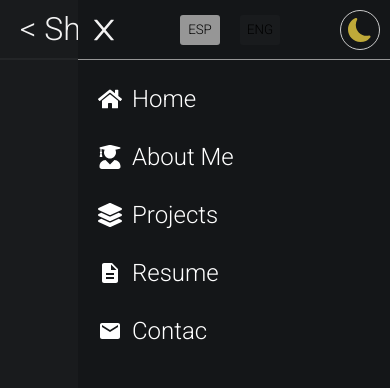
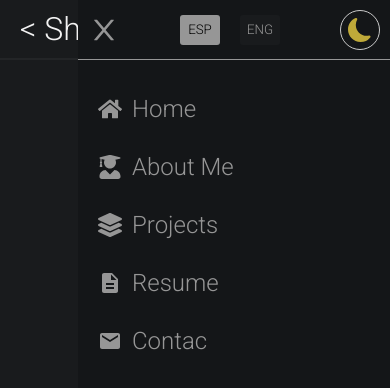
Before and after one commit to lauty-shock/Portfolio-V2, a React (Vite) app: page /about in a window 390 px wide. Both pictures are taken after a click on the button 352 px from the left and 29 px from the top of the page. Shown: the top 388 px of the page. Built offline with nearby package versions, Linux system fonts and the light colour scheme.

Commit message:
mode light responsive

```diff
--- a/src/components/Burger/Burger.jsx
+++ b/src/components/Burger/Burger.jsx
@@ -56,7 +56,11 @@ export default function Burger() {
         </button>
       </div>
       {collapsed ? (
-        <div className={css.showMenu}>
+        <div
+          className={
+            mode === "dark" ? `${css.showMenuDark}` : `${css.showMenuLight}`
+          }
+        >
           <div className={css.menuHeader}>
             <button onClick={(e) => setCollapsed(!collapsed)} className={css.X}>
               <span>
@@ -67,11 +71,23 @@ export default function Burger() {
             <section className={css.lenguage}>
               {lenguage === "ESP" ? (
                 <>
-                  <button className={css.btnLenguageActive}>ESP</button>
+                  <button
+                    className={
+                      mode === "dark"
+                        ? `${css.btnLenguageActiveDark}`
+                        : `${css.btnLenguageActiveLight}`
+                    }
+                  >
+                    ESP
+                  </button>
                   <button
                     onClick={(e) => btnLenguage(e)}
                     value="ENG"
-                    className={css.btnLenguage}
+                    className={
+                      mode === "dark"
+                        ? `${css.btnLenguageDark}`
+                        : `${css.btnLenguageLight}`
+                    }
                   >
                     ENG
                   </button>
@@ -81,11 +97,23 @@ export default function Burger() {
                   <button
                     onClick={(e) => btnLenguage(e)}
                     value="ESP"
-                    className={css.btnLenguage}
+                    className={
+                      mode === "dark"
+                        ? `${css.btnLenguageDark}`
+                        : `${css.btnLenguageLight}`
+                    }
                   >
                     ESP
                   </button>
-                  <button className={css.btnLenguageActive}>ENG</button>
+                  <button
+                    className={
+                      mode === "dark"
+                        ? `${css.btnLenguageActiveDark}`
+                        : `${css.btnLenguageActiveLight}`
+                    }
+                  >
+                    ENG
+                  </button>
                 </>
               )}
             </section>
@@ -103,33 +131,53 @@ export default function Burger() {
           <div className={css.menuNavbar}>
             <Link
               to="/"
-              className={css.seccion}
+              className={
+                mode === "dark"
+                  ? `${css.seccionDark}`
+                  : `${css.seccionLight}`
+              }
               onClick={(e) => setCollapsed(!collapsed)}
             >
               <FaHome /> Home
             </Link>
             <Link
               to="/about"
-              className={css.seccion}
+              className={
+                mode === "dark"
+                  ? `${css.seccionDark}`
+                  : `${css.seccionLight}`
+              }
               onClick={(e) => setCollapsed(!collapsed)}
             >
               <FaUserGraduate /> About Me
             </Link>
             <Link
               to="/projects"
-              className={css.seccion}
+              className={
+                mode === "dark"
+                  ? `${css.seccionDark}`
+                  : `${css.seccionLight}`
+              }
               onClick={(e) => setCollapsed(!collapsed)}
             >
               <FaLayerGroup /> Projects
             </Link>
             <span
-              className={css.seccion}
+              className={
+                mode === "dark"
+                  ? `${css.seccionDark}`
+                  : `${css.seccionLight}`
+              }
               onClick={(e) => setCollapsed(!collapsed)}
             >
               <MdDescription /> Resume
             </span>
             <span
-              className={css.seccion}
+              className={
+                mode === "dark"
+                  ? `${css.seccionDark}`
+                  : `${css.seccionLight}`
+              }
               onClick={(e) => setCollapsed(!collapsed)}
             >
               <MdEmail /> Contac
--- a/src/components/Burger/Burger.module.css
+++ b/src/components/Burger/Burger.module.css
@@ -35,13 +35,14 @@
   width: 100%;
   height: 6px;
   border-radius: 10px;
-  background-color: var(--gray);
+  background-color: var(--white);
 }
 .lineLight {
   background-color: var(--light-letter);
 }
 
-.showMenu {
+.showMenuDark,
+.showMenuLight {
   position: absolute;
   right: 0;
   top: 0;
@@ -50,6 +51,10 @@
   width: 0;
   height: 100vh;
   animation: showMenu 0.5s forwards;
+}
+
+.showMenuLight {
+  background-color: var(--light-back-one);
 }
 
 @keyframes showMenu {
@@ -67,7 +72,6 @@
   height: 60px;
   padding: 10px;
 }
-
 .X {
   width: 32px;
   height: 32px;
@@ -77,7 +81,7 @@
 }
 
 .X span {
-  color: var(--white);
+  color: var(--gray);
   font-size: 32px;
 }
 
@@ -87,8 +91,10 @@
   width: 100px;
 }
 
-.btnLenguage,
-.btnLenguageActive {
+.btnLenguageDark,
+.btnLenguageLight,
+.btnLenguageActiveDark,
+.btnLenguageActiveLight {
   border-radius: 3px;
   background-color: var(--gray);
   width: 40px;
@@ -96,9 +102,21 @@
   border: none;
   padding: 0 5px;
 }
-.btnLenguage {
+.btnLenguageLight,
+.btnLenguageActiveLight {
+  color: var(--light-back-two);
+  background-color: var(--gray);
+}
+
+.btnLenguageDark,
+.btnLenguageLight {
   cursor: pointer;
+  color: var(--gray);
   background-color: var(--black-light);
+}
+
+.btnLenguageLight {
+  background-color: var(--light-back-two);
 }
 
 .moodDark,
@@ -132,21 +150,25 @@
   align-items: center;
 
   padding: 20px 0;
-  gap: 20px;
 }
 
-.seccion {
+.seccionDark,
+.seccionLight {
   display: flex;
   align-items: center;
   width: 100%;
   gap: 10px;
-  color: white;
+  color: var(--gray);
   font-size: 1.5rem;
-  padding: 5px 20px;
+  padding: 15px 20px;
   transition: 0.1s;
 }
 
-.seccion:hover {
+.seccionDark:hover {
+  background-color: var(--black-super-light);
+  color: var(--white-light);
+}
+.seccionLight:hover {
   background-color: var(--gray);
-  color: white;
+  color: var(--light-back-one);
 }
```
